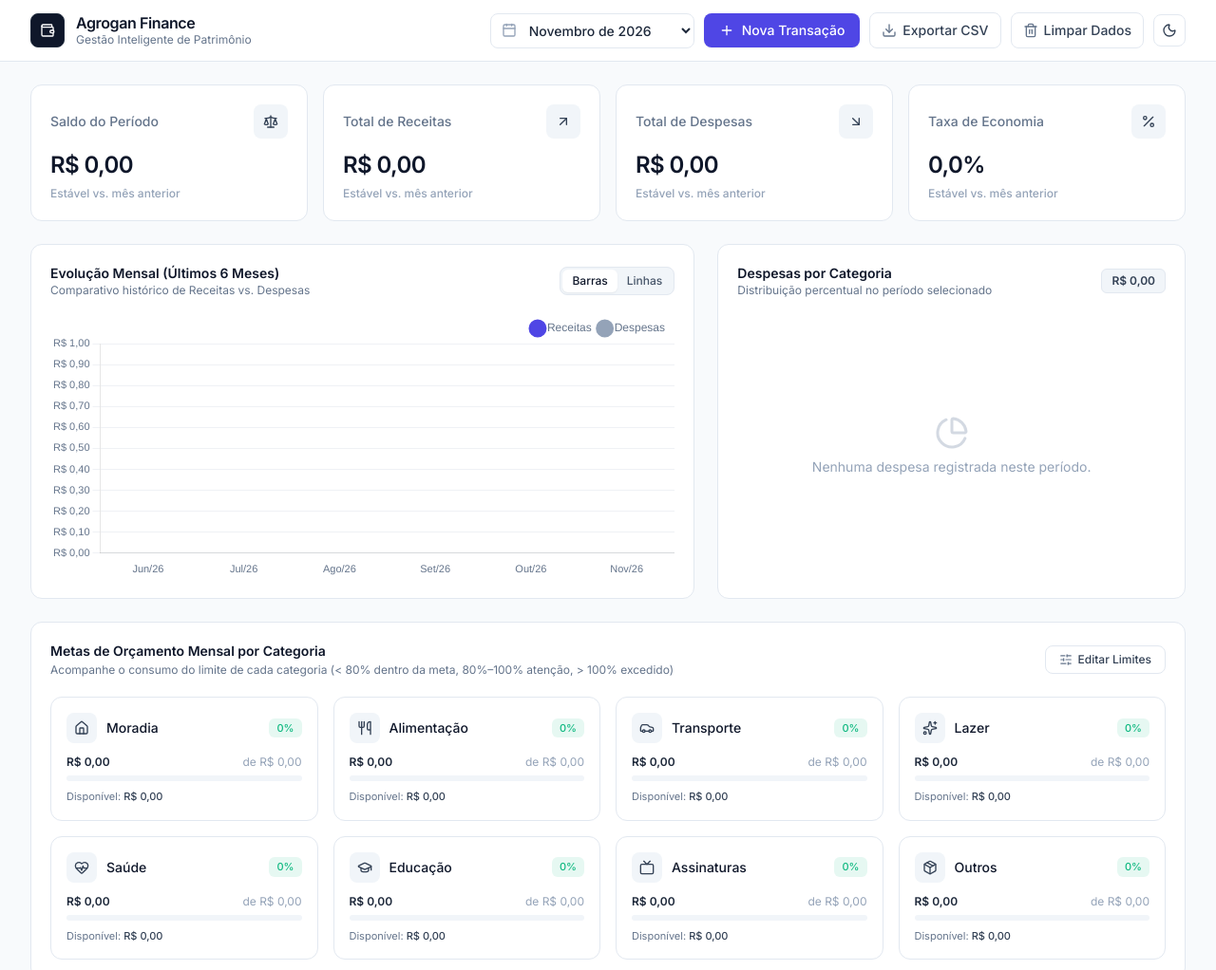
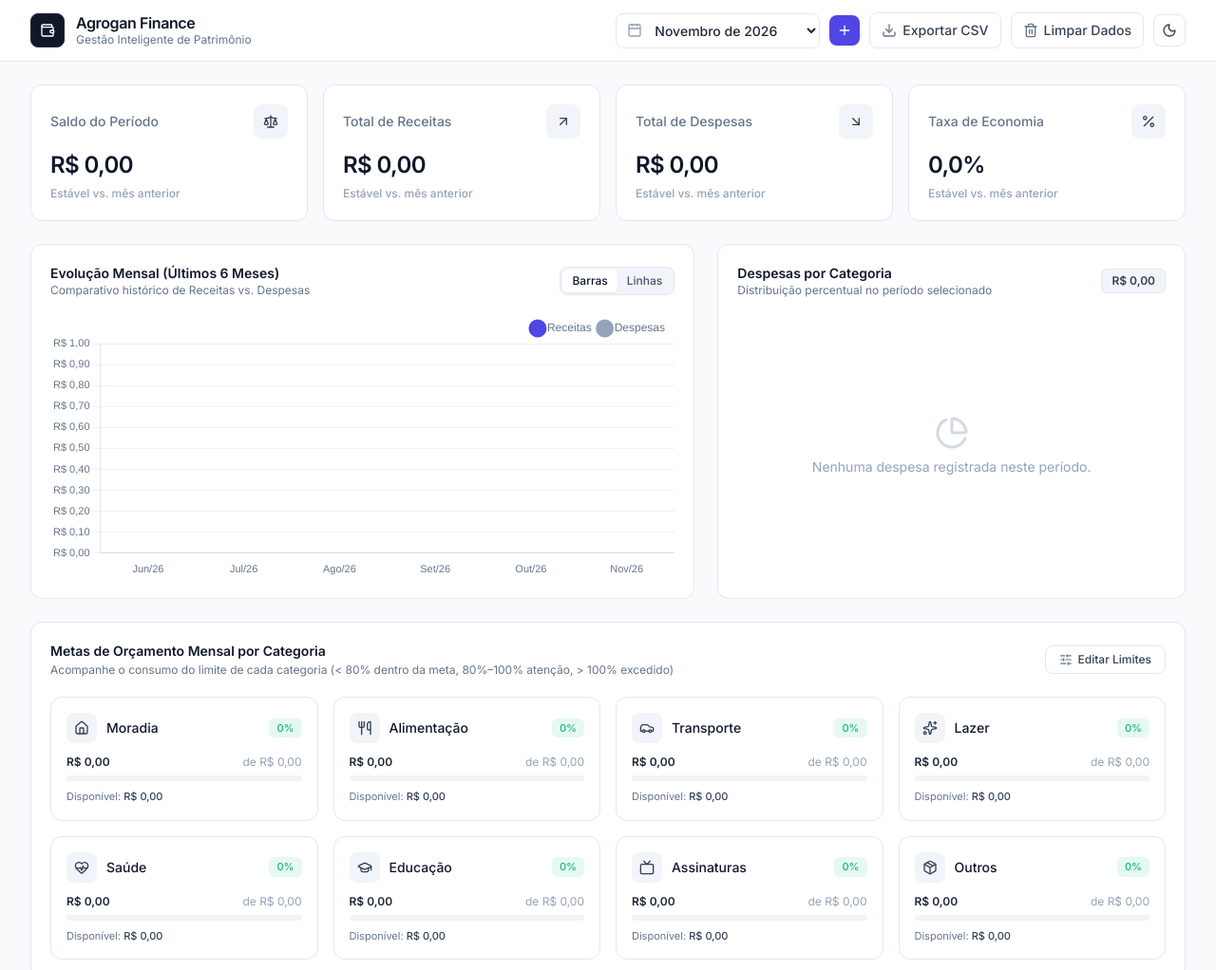
Before and after one commit to Gandra10/agroganfinance, a website: page index.html in a window 1280 px wide. Shown: the top 1022 px of the page at 95% size. Drawn offline with nearby package versions, Linux system fonts and the light colour scheme.

Commit message:
style: botão de nova transação minimalista apenas com ícone +

```diff
--- a/index.html
+++ b/index.html
@@ -107,10 +107,9 @@
         </div>
 
         <!-- Botão Nova Transação (Cor de Destaque Principal: Índigo #4F46E5) -->
-        <button id="btnNewTransaction" onclick="openTransactionModal()"
-          class="inline-flex items-center justify-center gap-1.5 sm:gap-2 px-3.5 sm:px-4 py-2 rounded-lg text-xs sm:text-sm font-medium text-white bg-[#4F46E5] hover:bg-[#4338CA] active:scale-[0.99] shadow-sm transition shrink-0">
+        <button id="btnNewTransaction" onclick="openTransactionModal()" title="Nova Transação" aria-label="Nova Transação"
+          class="inline-flex items-center justify-center p-2 rounded-lg text-white bg-[#4F46E5] hover:bg-[#4338CA] active:scale-[0.99] shadow-sm transition shrink-0">
           <i data-lucide="plus" class="w-4 h-4"></i>
-          <span>Nova Transação</span>
         </button>
 
         <!-- Botão Exportar CSV (Desktop/Tablet) -->
```
